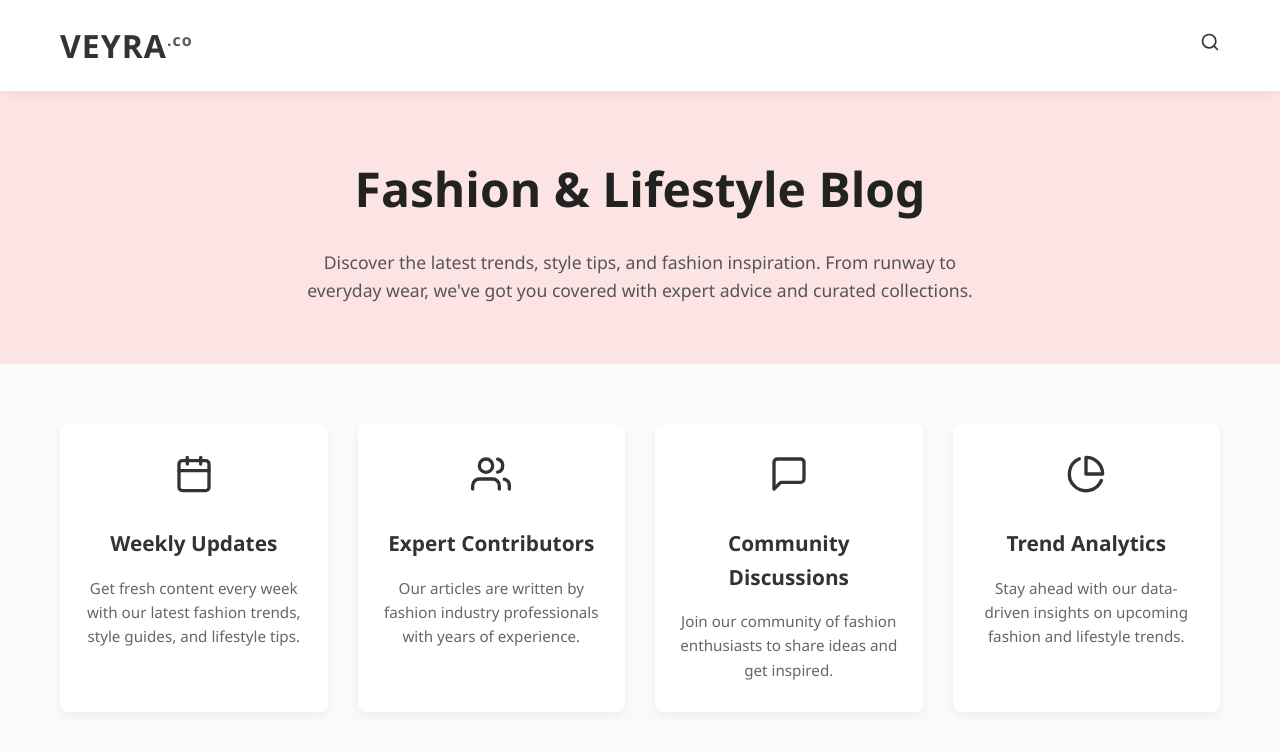
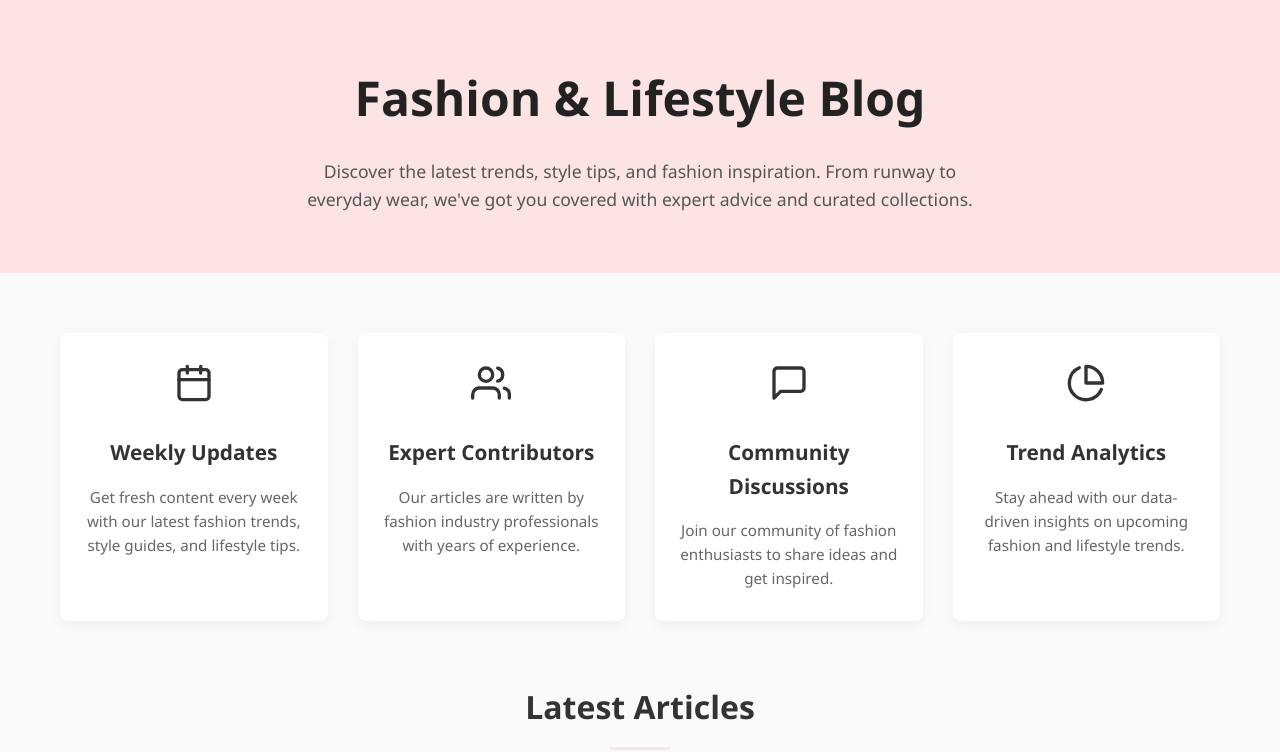
Before and after one commit to MaheshDas2004/Ecommerce-Website, a PHP site: page /blog.php in a window 1280 px wide. Shown: the top 752 px of the page. Run offline with PHP 8.4, Linux system fonts and the light colour scheme.

Commit message:
updated blog

```diff
--- a/FRONTEND/blog.php
+++ b/FRONTEND/blog.php
@@ -484,33 +484,6 @@
     </style>
 </head>
 <body>
-    <!-- Header (without navbar) -->
-    <header>
-        <div class="container">
-            <div class="header-content">
-                <div class="logo">
-                    VEYRA<span>.co</span>
-                </div>
-                <div class="header-actions">
-
-                    <a href="#" class="cart-icon">
-
-                            <path d="M6 2L3 6v14a2 2 0 0 0 2 2h14a2 2 0 0 0 2-2V6l-3-4z"></path>
-                            <line x1="3" y1="6" x2="21" y2="6"></line>
-                            <path d="M16 10a4 4 0 0 1-8 0"></path>
-                        </svg>
-
-                    </a>
-                    <a href="#">
-                        <svg xmlns="http://www.w3.org/2000/svg" width="20" height="20" viewBox="0 0 24 24" fill="none" stroke="currentColor" stroke-width="2" stroke-linecap="round" stroke-linejoin="round">
-                            <circle cx="11" cy="11" r="8"></circle>
-                            <line x1="21" y1="21" x2="16.65" y2="16.65"></line>
-                        </svg>
-                    </a>
-                </div>
-            </div>
-        </div>
-    </header>
 
     <!-- Hero Section -->
     <section class="hero">
```
